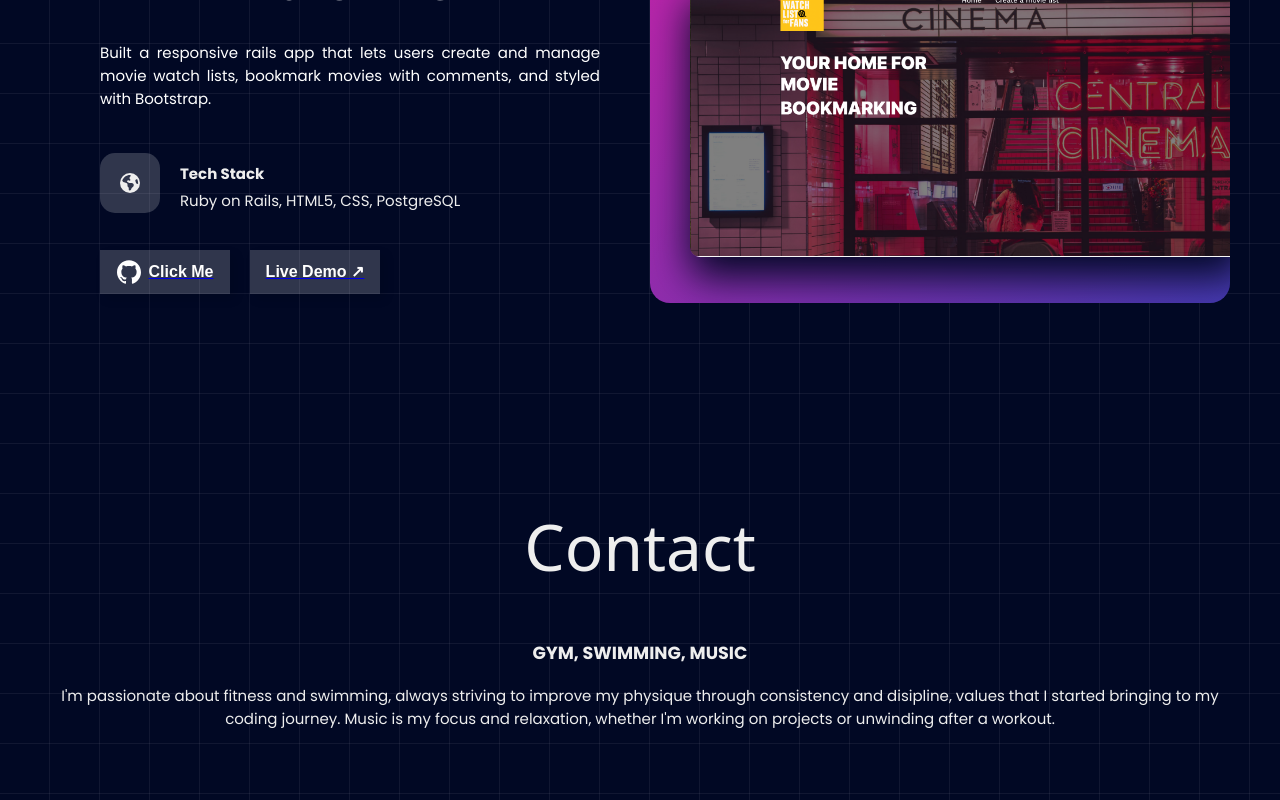
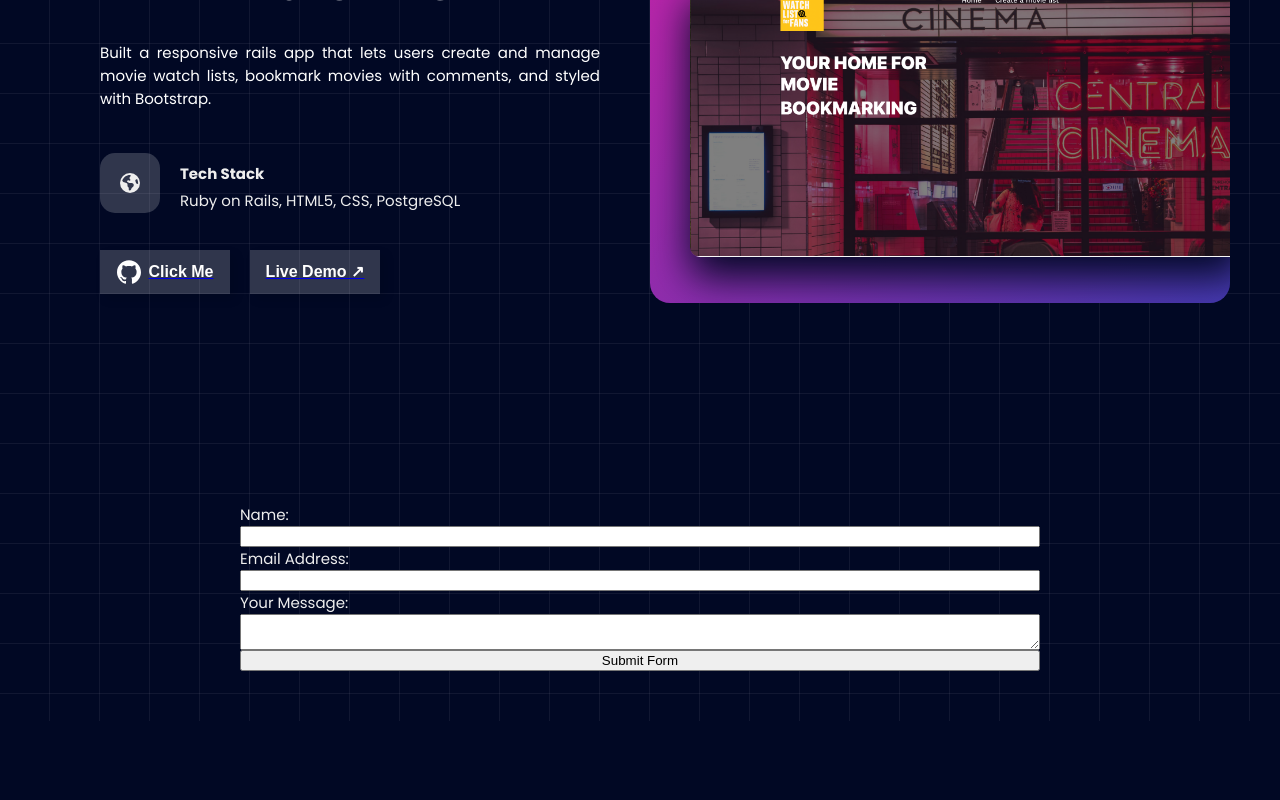
Before and after one commit to ChrisDiaz007/portfolio, a React (Create React App) app: page / in a window 1280 px wide. Shown: the part 3256-4056 px from the top of the page. After the commit the page ends 3977 px from the top, so only its background shows below. Built offline with nearby package versions, Linux system fonts and the light colour scheme; a web font is replaced by a local one.

Commit message:
Added web3forms for message to email message

```diff
--- a/public/index.html
+++ b/public/index.html
@@ -10,7 +10,7 @@
       content="Web site created using create-react-app"
     />
     <link rel="apple-touch-icon" href="%PUBLIC_URL%/logo192.png" />
-    <link rel="manifest" href="%PUBLIC_URL%/manifest.json" />
+    <!-- <link rel="manifest" href="%PUBLIC_URL%/manifest.json" /> -->
     <title>React App</title>
   </head>
   <body>
--- a/src/App.css
+++ b/src/App.css
@@ -440,3 +440,14 @@ section.contacts {
   display: flex;
   gap: 20px;
 }
+
+.Contacts {
+  display: flex;
+  justify-content: center;
+}
+
+.Contact-form {
+  display: flex;
+  flex-direction: column;
+  width: 800px;
+}
--- a/src/components/Contacts.js
+++ b/src/components/Contacts.js
@@ -1,39 +1,40 @@
-import React, { useRef, useState } from "react";
-import CustomHook from "./CustomHook";
+function Contacts() {
+  const onSubmit = async (event) => {
+    event.preventDefault();
+    const formData = new FormData(event.target);
 
-const Contacts = () => {
-  const [listContacts] = useState([
-    {
-      title: "GYM, SWIMMING, MUSIC",
-      value:
-        "I'm passionate about fitness and swimming, always striving to improve my physique through consistency and disipline, values that I started bringing to my coding journey. Music is my focus and relaxation, whether I'm working on projects or unwinding after a workout.",
-    },
-    {
-      title: "",
-      value: "",
-    },
-  ]);
-  const refTab = useRef();
-  const divs = useRef([]);
-  CustomHook(refTab, divs);
+    formData.append("access_key", "c3b1ae84-8451-4e9f-bb60-924c0043fef7");
+
+    const object = Object.fromEntries(formData);
+    const json = JSON.stringify(object);
+
+    const res = await fetch("https://api.web3forms.com/submit", {
+      method: "POST",
+      headers: {
+        "Content-Type": "application/json",
+        Accept: "application/json",
+      },
+      body: json,
+    }).then((res) => {
+      console.log("Message Sent");
+      const msg = "Message Sent";
+      alert(msg);
+    });
+
+    if (res.success) {
+      console.log("Success", res);
+    }
+  };
+
   return (
-    <section className="contacts" ref={refTab}>
-      <div className="title" ref={(el) => el && divs.current.push(el)}>
-        Contact
-      </div>
-      <div className="des" ref={(el) => el && divs.current.push(el)}>
-        {/* Short hoobie description */}
-      </div>
-      <div className="list" ref={(el) => el && divs.current.push(el)}>
-        {listContacts.map((value, key) => (
-          <div key={key} className="item">
-            <h3>{value.title}</h3>
-            <div>{value.value}</div>
-          </div>
-        ))}
-      </div>
+    <section className="Contacts">
+      <form onSubmit={onSubmit} className="Contact-form">
+        Name: <input type="text" name="name" />
+        Email Address: <input type="email" name="email" />
+        Your Message: <textarea name="message"></textarea>
+        <button type="submit">Submit Form</button>
+      </form>
     </section>
   );
-};
-
+}
 export default Contacts;
--- a/src/components/Home.js
+++ b/src/components/Home.js
@@ -67,7 +67,12 @@ const Home = () => {
         </div>
         <div className="tech-stack">
           {techStack.map((tech, index) => (
-            <img src={tech.src} alt={tech.alt} className="tech-logo" />
+            <img
+              key={index}
+              src={tech.src}
+              alt={tech.alt}
+              className="tech-logo"
+            />
           ))}
         </div>
       </div>
--- a/src/components/Projects.js
+++ b/src/components/Projects.js
@@ -1,7 +1,6 @@
 import React, { useRef, useState } from "react";
 import { FontAwesomeIcon } from "@fortawesome/react-fontawesome";
 import {
-  faPersonCircleQuestion,
   faEarthAmerica,
 } from "@fortawesome/free-solid-svg-icons";
 import CustomHook from "./CustomHook";
--- a/src/components/buttons/Button.css
+++ b/src/components/buttons/Button.css
@@ -35,8 +35,9 @@
 }
 
 .Btn:hover::before {
+  /* transform: translate(-50%, -50%) scale(1.2); */
   transition-duration: 0.3s;
-  transform: translate(100%, -50%);
+  transform: translate(100%, -50%) scale(1.2);
   border-radius: 0;
 }
 
--- a/src/components/buttons/DemoButton.js
+++ b/src/components/buttons/DemoButton.js
@@ -1,7 +1,7 @@
 import "./Button.css";
 
 const DemoButton = () => {
-  return <button class="Btn">Live Demo ↗ </button>;
+  return <button className="Btn">Live Demo ↗ </button>;
 };
 
 export default DemoButton;
--- a/src/components/buttons/GithubButton.js
+++ b/src/components/buttons/GithubButton.js
@@ -2,7 +2,7 @@ import "./Button.css";
 
 const GithubButton = () => {
   return (
-    <button class="Btn">
+    <button className="Btn">
       <svg
         width="24"
         height="24"
```
